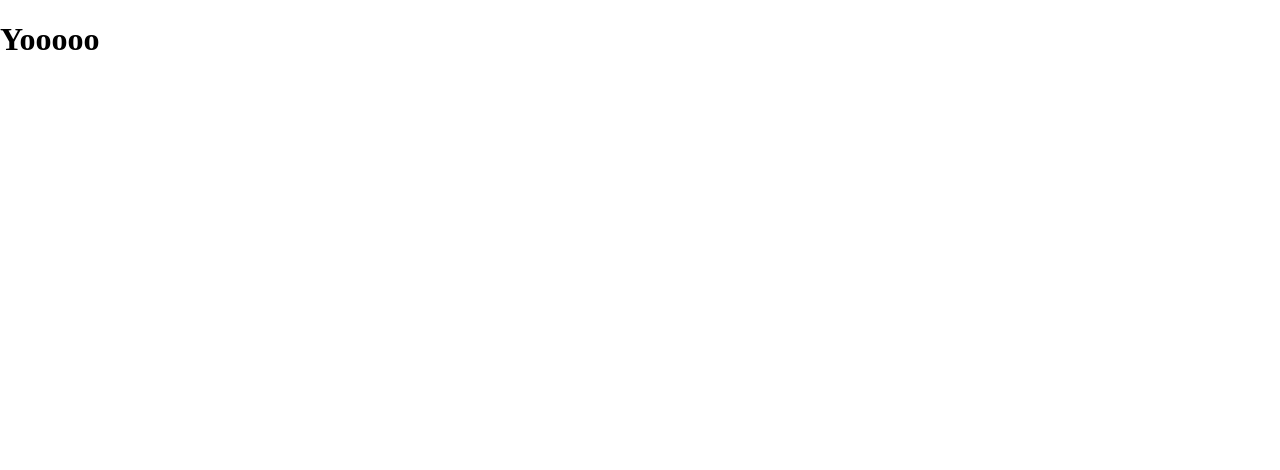
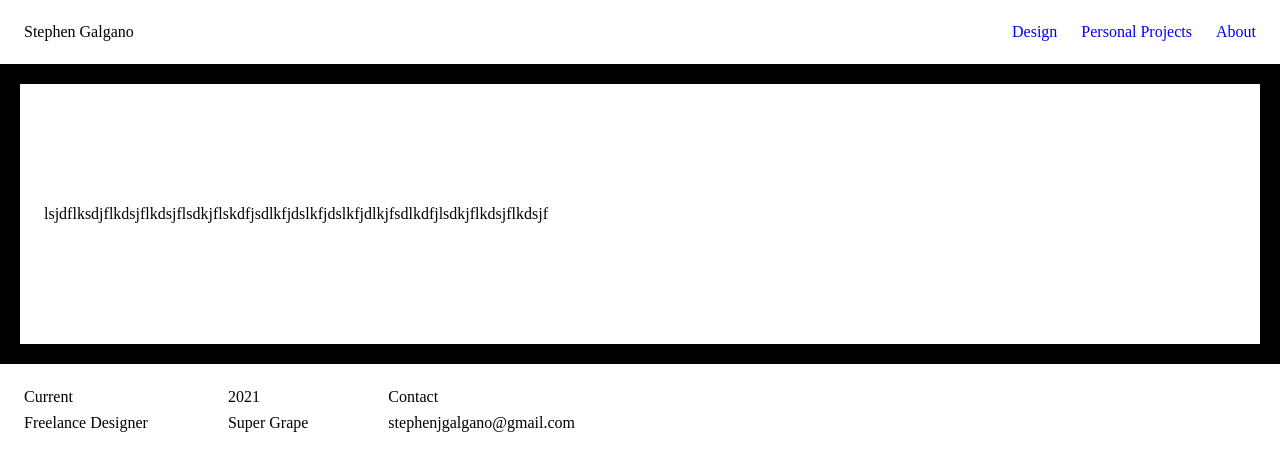
Before and after one commit to brentahrens1/stephen-portfolio, a Next.js app: page / in a window 1280 px wide. Shown: the top 470 px of the page. Built offline with nearby package versions, Linux system fonts and the light colour scheme.

Commit message:
add header footer and info-block

```diff
--- /dev/null
+++ b/components/Footer/Footer.tsx
@@ -0,0 +1,18 @@
+export default function Footer() {
+    return (
+        <footer className="footer">
+            <div className="footer__section">
+                <p className="lead">Current</p>
+                <p>Freelance Designer</p>
+            </div>
+            <div className="footer__section">
+                <p className="lead">2021</p>
+                <p>Super Grape</p>
+            </div>
+            <div className="footer__section">
+                <p className="lead">Contact</p>
+                <p>stephenjgalgano@gmail.com</p>
+            </div>
+        </footer>
+    )
+}
--- /dev/null
+++ b/components/InfoBlock/InfoBlock.tsx
@@ -0,0 +1,7 @@
+export default function InfoBlock() {
+    return (
+        <div className="info-block">
+            <p>lsjdflksdjflkdsjflkdsjflsdkjflskdfjsdlkfjdslkfjdslkfjdlkjfsdlkdfjlsdkjflkdsjflkdsjf</p>
+        </div>
+    )
+}
--- /dev/null
+++ b/components/Nav/Nav.tsx
@@ -0,0 +1,12 @@
+export default function Nav() {
+    return (
+        <nav className="nav">
+            <p>Stephen Galgano</p>
+            <ul>
+                <li><a href="#">Design</a></li>
+                <li><a href="#">Personal Projects</a></li>
+                <li><a href="#">About</a></li>
+            </ul>
+        </nav>
+    )
+}
--- a/pages/index.tsx
+++ b/pages/index.tsx
@@ -1,9 +1,15 @@
 import Head from 'next/head'
+
+import Nav from '../components/Nav/Nav'
+import Footer from '../components/Footer/Footer'
+import InfoBlock from '../components/InfoBlock/InfoBlock'
 
 export default function Home() {
   return (
     <div>
-      <h1>Yooooo</h1>
+      <Nav />
+      <InfoBlock />
+      <Footer />
     </div>
   )
 }
--- a/styles/scss/baseline/_varibales.scss
+++ b/styles/scss/baseline/_varibales.scss
@@ -1 +1,11 @@
 // COLORS
+
+// PADDING
+$padding-sm: 1.5rem;
+
+// MARGIN
+$margin-sm: .5rem;
+$margin-md: 5rem;
+
+//HEIGHT
+$height-sm: 4rem;
--- /dev/null
+++ b/styles/scss/components/_footer.scss
@@ -0,0 +1,23 @@
+.footer {
+    display: flex;
+    padding: $padding-sm $padding-sm;
+
+    p {
+        margin: 0;
+    }
+
+    .lead {
+        margin-bottom: $margin-sm;
+    }
+
+    &__section {
+        display: flex;
+        flex-direction: column;
+        justify-items: flex-start;
+        margin-right: $margin-md;
+
+        &:last-child {
+            margin-right: 0;
+        }
+    }
+}
--- /dev/null
+++ b/styles/scss/components/_info-block.scss
@@ -0,0 +1,7 @@
+.info-block {
+    border: 1.3rem solid #000;
+    display: flex;
+    align-items: center;
+    height: 300px;
+    padding-left: $padding-sm;
+}
--- /dev/null
+++ b/styles/scss/components/_nav.scss
@@ -0,0 +1,17 @@
+.nav {
+    display: flex;
+    justify-content: space-between;
+    align-items: center;
+    padding: $padding-sm $padding-sm;
+    height: $height-sm;
+
+    ul {
+        padding: 0;
+        display: flex;
+
+        li {
+            list-style: none;
+            margin-left: 1.5rem;
+        }
+    }
+}
--- a/styles/scss/main.scss
+++ b/styles/scss/main.scss
@@ -1,2 +1,5 @@
 @import './baseline/varibales';
 @import './baseline/base';
+@import './components/nav';
+@import './components/footer';
+@import './components/info-block';
```
